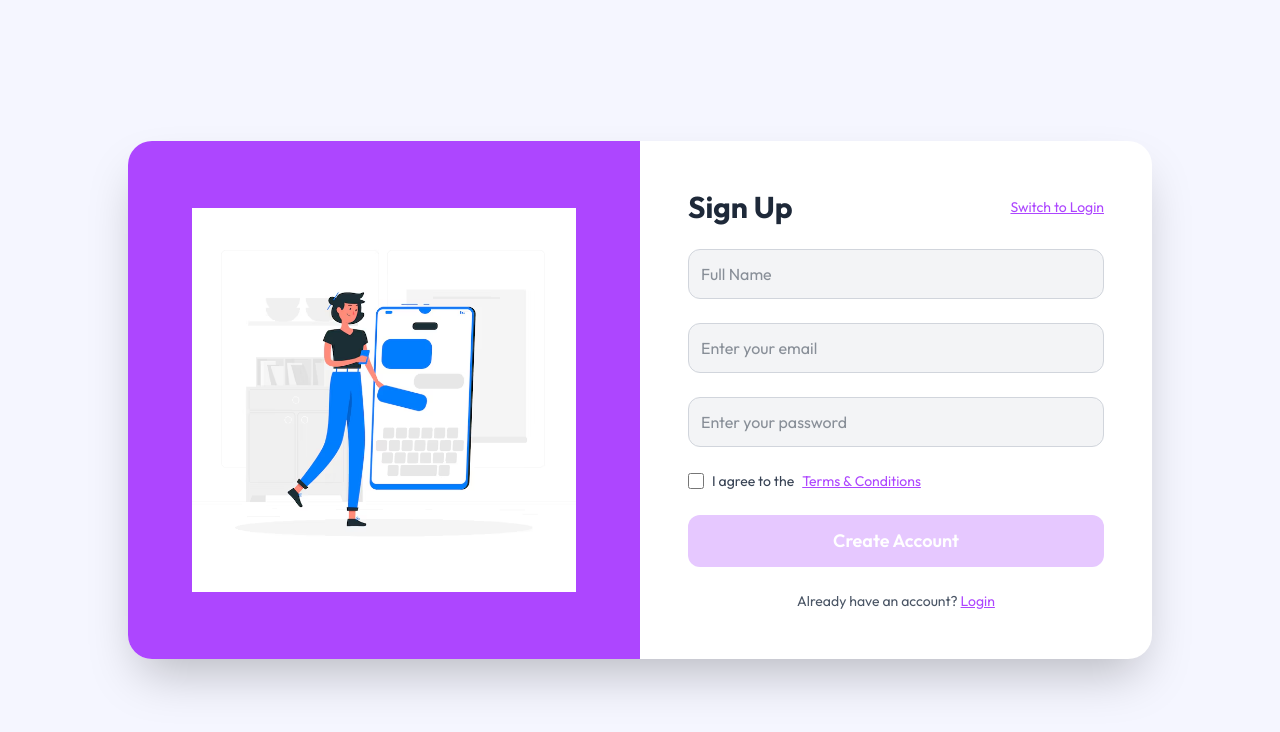
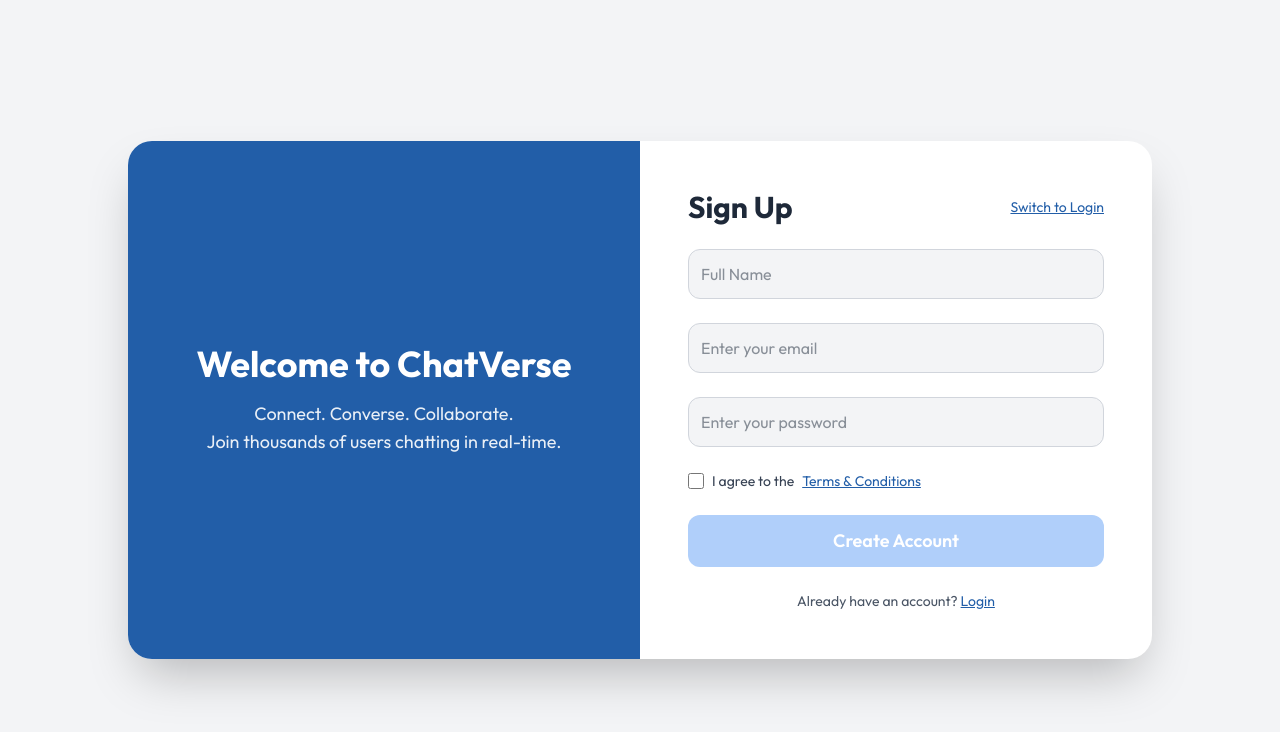
Before and after one commit to Jaishikha-Sharma/chatApp, a React (Vite) app in the folder client/: page /login in a window 1280 px wide. Shown: the top 732 px of the page. Built offline with nearby package versions, Linux system fonts and the light colour scheme.

Commit message:
improvments

```diff
--- a/client/src/components/Sidebar.jsx
+++ b/client/src/components/Sidebar.jsx
@@ -79,7 +79,9 @@ const Sidebar = () => {
           <div className="flex flex-col leading-5 text-white">
             <div className="flex items-center gap-2">
               <p className="text-base font-semibold">{name}</p>
-              {isPinned(item._id) && <Pin className="w-4 h-4 text-yellow-300" />}
+              {isPinned(item._id) && (
+                <Pin className="w-4 h-4 text-yellow-300" />
+              )}
             </div>
             <span
               className={`text-[13px] ${
@@ -125,9 +127,10 @@ const Sidebar = () => {
 
   return (
     <div
-      className={`bg-[#ad46ff] h-full p-5 rounded-r-xl overflow-y-auto text-white shadow-xl ${
+      className={`h-full p-5 rounded-r-xl overflow-y-auto text-white shadow-xl ${
         selectedUser || selectedGroup ? "max-md:hidden" : ""
       }`}
+      style={{ backgroundColor: "oklch(0.48 0.13 255.73)" }}
     >
       {/* Header */}
       <div className="pb-5">
@@ -199,7 +202,7 @@ const Sidebar = () => {
           <h3 className="text-sm font-semibold">Groups</h3>
           <button
             onClick={() => setShowCreateGroupModal(true)}
-            className="bg-white text-[#ad46ff] text-sm font-semibold px-3 py-1 rounded-full shadow hover:bg-gray-100 transition"
+            className="bg-white text-[black] text-sm font-semibold px-3 py-1 rounded-full shadow hover:bg-gray-100 transition"
           >
             + Create Group
           </button>
--- a/client/src/pages/LoginPage.jsx
+++ b/client/src/pages/LoginPage.jsx
@@ -1,7 +1,6 @@
 import React, { useState, useContext } from "react";
 import { AuthContext } from "../../context/AuthContext.jsx";
 import { useNavigate } from "react-router-dom";
-import chat from "../assets/chat.avif";
 
 const LoginPage = () => {
   const [currentState, setCurrentState] = useState("Sign Up");
@@ -41,16 +40,19 @@ const LoginPage = () => {
   };
 
   return (
-    <div className="min-h-screen bg-[#f5f6ff] flex items-center justify-center px-4 py-6">
+    <div className="min-h-screen bg-gray-100  flex items-center justify-center px-4 py-6">
       <div className="w-full max-w-5xl flex rounded-3xl overflow-hidden shadow-2xl bg-white max-md:flex-col">
-        <div className="w-1/2 max-md:hidden bg-[#ad46ff] flex items-center justify-center p-12">
-          <img
-            src={chat}
-            alt="Chat"
-            className="w-full h-auto max-w-sm object-contain"
-          />
+        {/* Left Side - Welcome Text */}
+        <div className="w-1/2 max-md:hidden bg-[#225EA8] text-white flex flex-col items-center justify-center p-12 text-center">
+          <h1 className="text-4xl font-bold mb-4">Welcome to ChatVerse</h1>
+          <p className="text-lg opacity-90">
+            Connect. Converse. Collaborate.
+            <br />
+            Join thousands of users chatting in real-time.
+          </p>
         </div>
 
+        {/* Right Side - Form */}
         <form
           onSubmit={onSubmitHandler}
           className="w-1/2 max-md:w-full p-12 flex flex-col justify-center gap-6"
@@ -60,11 +62,9 @@ const LoginPage = () => {
             <button
               type="button"
               onClick={toggleForm}
-              className="text-sm text-[#ad46ff] underline hover:text-[#9c39f0]"
+              className="text-sm text-[#225EA8] underline hover:text-[#174a93]"
             >
-              {currentState === "Sign Up"
-                ? "Switch to Login"
-                : "Switch to Sign Up"}
+              {currentState === "Sign Up" ? "Switch to Login" : "Switch to Sign Up"}
             </button>
           </div>
 
@@ -75,7 +75,7 @@ const LoginPage = () => {
               onChange={(e) => setFullName(e.target.value)}
               placeholder="Full Name"
               required
-              className="p-3 bg-gray-100 border border-gray-300 rounded-xl focus:ring-2 focus:ring-[#ad46ff] focus:outline-none"
+              className="p-3 bg-gray-100 border border-gray-300 rounded-xl focus:ring-2 focus:ring-[#225EA8] focus:outline-none"
             />
           )}
 
@@ -87,7 +87,7 @@ const LoginPage = () => {
                 onChange={(e) => setEmail(e.target.value)}
                 placeholder="Enter your email"
                 required
-                className="p-3 bg-gray-100 border border-gray-300 rounded-xl focus:ring-2 focus:ring-[#ad46ff] focus:outline-none"
+                className="p-3 bg-gray-100 border border-gray-300 rounded-xl focus:ring-2 focus:ring-[#225EA8] focus:outline-none"
               />
               <input
                 type="password"
@@ -95,7 +95,7 @@ const LoginPage = () => {
                 onChange={(e) => setPassword(e.target.value)}
                 placeholder="Enter your password"
                 required
-                className="p-3 bg-gray-100 border border-gray-300 rounded-xl focus:ring-2 focus:ring-[#ad46ff] focus:outline-none"
+                className="p-3 bg-gray-100 border border-gray-300 rounded-xl focus:ring-2 focus:ring-[#225EA8] focus:outline-none"
               />
             </>
           )}
@@ -106,7 +106,7 @@ const LoginPage = () => {
               value={bio}
               onChange={(e) => setBio(e.target.value)}
               placeholder="Write something about yourself..."
-              className="p-3 bg-gray-100 border border-gray-300 rounded-xl focus:ring-2 focus:ring-[#ad46ff] focus:outline-none"
+              className="p-3 bg-gray-100 border border-gray-300 rounded-xl focus:ring-2 focus:ring-[#225EA8] focus:outline-none"
             ></textarea>
           )}
 
@@ -116,11 +116,11 @@ const LoginPage = () => {
                 type="checkbox"
                 checked={agreeTerms}
                 onChange={(e) => setAgreeTerms(e.target.checked)}
-                className="accent-[#ad46ff] w-4 h-4"
+                className="accent-[#225EA8] w-4 h-4"
                 required
               />
               I agree to the{" "}
-              <span className="underline text-[#ad46ff] hover:text-[#9c39f0] cursor-pointer">
+              <span className="underline text-[#225EA8] hover:text-[#174a93] cursor-pointer">
                 Terms & Conditions
               </span>
             </label>
@@ -131,8 +131,8 @@ const LoginPage = () => {
             disabled={currentState === "Sign Up" && !agreeTerms}
             className={`py-3 rounded-xl font-semibold text-lg transition-all ${
               currentState === "Sign Up" && !agreeTerms
-                ? "bg-[#e6c8ff] text-white cursor-not-allowed"
-                : "bg-[#ad46ff] text-white hover:bg-[#9c39f0] shadow-md"
+                ? "bg-[#b0cffa] text-white cursor-not-allowed"
+                : "bg-[#225EA8] text-white hover:bg-[#174a93] shadow-md"
             }`}
           >
             {currentState === "Sign Up" ? "Create Account" : "Login Now"}
@@ -144,7 +144,7 @@ const LoginPage = () => {
                 Already have an account?{" "}
                 <span
                   onClick={toggleForm}
-                  className="text-[#ad46ff] underline cursor-pointer hover:text-[#9c39f0]"
+                  className="text-[#225EA8] underline cursor-pointer hover:text-[#174a93]"
                 >
                   Login
                 </span>
@@ -154,7 +154,7 @@ const LoginPage = () => {
                 Don’t have an account?{" "}
                 <span
                   onClick={toggleForm}
-                  className="text-[#ad46ff] underline cursor-pointer hover:text-[#9c39f0]"
+                  className="text-[#225EA8] underline cursor-pointer hover:text-[#174a93]"
                 >
                   Sign Up
                 </span>
--- a/client/src/pages/ProfilePage.jsx
+++ b/client/src/pages/ProfilePage.jsx
@@ -27,20 +27,29 @@ const ProfilePage = () => {
   };
 
   return (
-    <div className="min-h-screen bg-cover bg-no-repeat flex items-center justify-center">
-      <div className="w-5/6 max-w-2xl backdrop-blur-2xl text-gray-300 border-2 border-gray-600 flex items-center justify-between max-sm:flex-col-reverse rounded-lg">
+    <div
+      className="min-h-screen flex items-center justify-center px-4 py-8"
+      style={{ backgroundColor: "oklch(0.48 0.13 255.73)" }}
+    >
+      <div className="w-full max-w-3xl flex flex-col-reverse md:flex-row items-center justify-between rounded-2xl overflow-hidden shadow-2xl border border-white/20 backdrop-blur-xl bg-white/5">
+
+        {/* Profile Form */}
         <form
           onSubmit={handleSubmit}
-          className="flex flex-col gap-5 p-10 flex-1"
+          className="flex flex-col gap-6 w-full md:w-3/5 p-6 sm:p-8 bg-white text-[oklch(0.48_0.13_255.73)] rounded-xl"
         >
-          <h3 className="text-lg">Profile Details</h3>
-          <label htmlFor="avatar" className="flex items-center gap-3">
+          <h2 className="text-2xl font-bold mb-2 text-center md:text-left">Profile Details</h2>
+
+          <label
+            htmlFor="avatar"
+            className="flex items-center gap-4 cursor-pointer text-sm"
+          >
             <input
-              onChange={(e) => setSelectedImg(e.target.files[0])}
               type="file"
               id="avatar"
-              accept=".png , .jpg , .jpeg"
+              accept=".png,.jpg,.jpeg"
               hidden
+              onChange={(e) => setSelectedImg(e.target.files[0])}
             />
             <img
               src={
@@ -48,41 +57,46 @@ const ProfilePage = () => {
                   ? URL.createObjectURL(selectedImg)
                   : assets.avatar_icon
               }
-              alt=""
-              className={`w-12 h-12 ${selectedImg && "rounded-full"}`}
+              alt="Avatar"
+              className="w-12 h-12 object-cover rounded-full"
             />
-            upload profile image
+            <span>Upload profile image</span>
           </label>
+
           <input
             type="text"
             required
+            value={name}
             onChange={(e) => setName(e.target.value)}
-            value={name}
             placeholder="Your Name"
-            className="p-2 border border-gray-500 rounded-md focus:outline-none focus:ring-2"
+            className="p-3 rounded-md bg-gray-100 border border-gray-300 placeholder-gray-500 focus:outline-none focus:ring-2 focus:ring-[oklch(0.48_0.13_255.73)]"
           />
+
           <textarea
+            value={bio}
             onChange={(e) => setBio(e.target.value)}
             placeholder="Write profile bio"
+            rows={4}
+            className="p-3 rounded-md bg-gray-100 border border-gray-300 placeholder-gray-500 focus:outline-none focus:ring-2 focus:ring-[oklch(0.48_0.13_255.73)]"
             required
-            value={bio}
-            className="p-2 border border-gray-500 rounded-md focus:outline-none focus:ring-2 focus:ring-violet-500"
-            rows={4}
           ></textarea>
+
           <button
             type="submit"
-            className="bg-gradient-to-r frm bg-purple-400 to-violet-600 text-white p-2 rounded-full text-lg curosir-pointer "
+            className="mt-2 bg-[oklch(0.48_0.13_255.73)] text-white hover:bg-[oklch(0.48_0.13_255.73)/90] transition-all font-semibold p-3 rounded-full text-lg"
           >
             Save
           </button>
         </form>
-        <img
-          src={authUser?.profilePic || assets.logo_icon}
-          alt=""
-          className={`max-w-44 aspect-square rounded-full mx-10  max-sm:mt-10 ${
-            selectedImg && "rounded-full"
-          }`}
-        />
+
+        {/* Profile Picture */}
+        <div className="w-full md:w-2/5 flex justify-center items-center p-6 sm:p-8">
+          <img
+            src={authUser?.profilePic || assets.logo_icon}
+            alt="Profile"
+            className="w-32 h-32 sm:w-40 sm:h-40 object-cover rounded-full border-4 border-white/30 shadow-md"
+          />
+        </div>
       </div>
     </div>
   );
```
